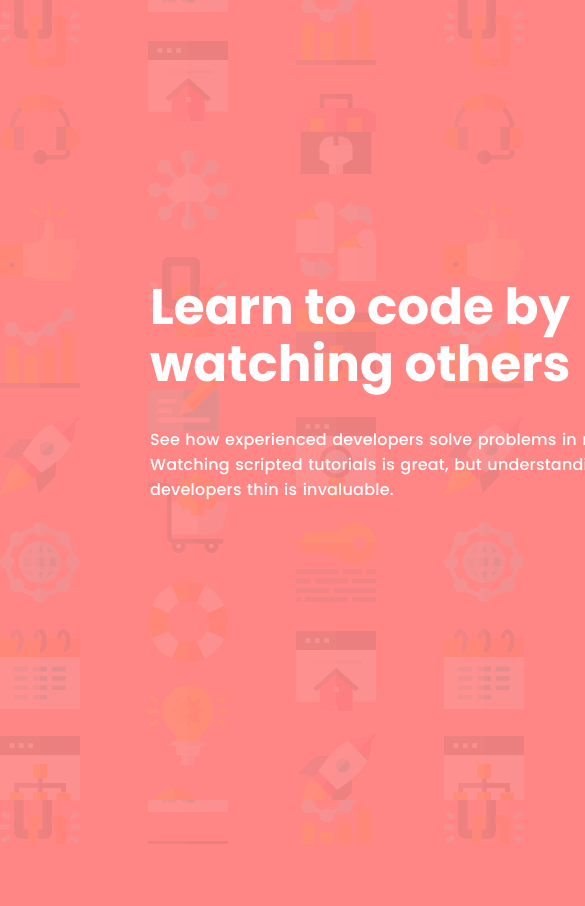
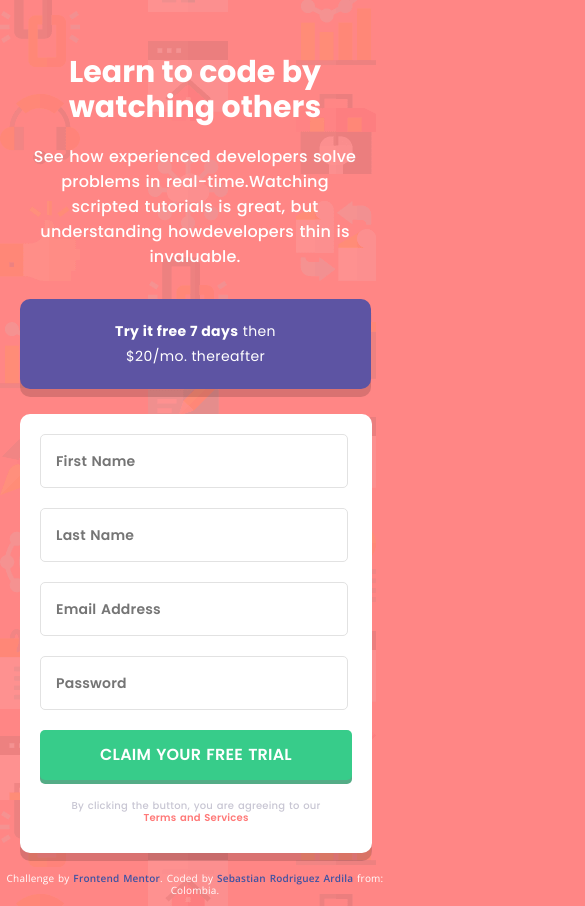
Before and after one commit to sebasrodri237/Frontend-mentor-intro-component-with-signup-form-master, a plain HTML site: page index.html in a window 390 px wide. Shown: the top 906 px of the page, 585 px wide, since content can reach past the window. Before the commit the page ends 844 px from the top, so only its background shows below. Drawn offline with nearby package versions, Linux system fonts and the light colour scheme.

Commit message:
Responsive design, done

```diff
--- a/css/module.css
+++ b/css/module.css
@@ -3,7 +3,7 @@
     border: 1px solid #000000;
     font-size: 16px;
     margin-bottom: 20px;
-    padding: 0px 20px;
+    padding: 0px 10px;
     height: 30px;
 }
 .button{
--- /dev/null
+++ b/css/responsive.css
@@ -0,0 +1,57 @@
+@media only screen and (max-width: 728px) {
+
+    .container{
+
+        width: auto;
+        display: block;
+    }
+    .main-text__break--mobile{
+
+        display: initial;
+    }
+    .main-text__break--desktop{
+
+        display: none;
+    }
+    .main-text{
+
+        width: auto;
+        text-align: center;
+    }
+    .main-text__title{
+
+        font-size: 30px;
+    }
+    .main-text__text{
+
+        font-size: 16px;
+        width: auto;
+    }
+    .try{
+        width: 90%;
+        margin-left: 20px;
+    }
+    .try__title{
+
+        width: 80%;
+        height: 50px;
+        line-height: 25px;
+    }
+    .register-container{
+
+        width: 80%;
+        padding: 20px;
+        margin-left: 20px;
+    }
+    .input{
+
+        width: 90%;
+        padding-left: 15px;
+    }
+    .attribution{
+
+        margin-top: 10px;
+        font-size: 10px;
+        text-align: center;
+    }
+}
--- a/css/styles.css
+++ b/css/styles.css
@@ -3,11 +3,18 @@ body{
     background-image: url(../images/bg-intro-desktop.png);
     background-color: rgba(255,121,120,0.9);
 }
+.main-text__break--desktop{
+
+    display: initial;
+}
+.main-text__break--mobile{
+
+    display: none;
+}
 .main-text{
 
     font-family: 'Poppins', sans-serif;
     margin-top: 55px;
-
 }
 .main-text__title{
 
@@ -37,7 +44,7 @@ body{
     border-radius: 10px;
     text-align: center;
     height: 20px;
-    width: 470px;
+    width: 100%;
     color:#ffffff;
     font-size: 14px;
     font-weight: 400;
@@ -57,7 +64,7 @@ body{
 .input{
 
     height: 52px;
-    width: 430px;
+    width: 90%;
     border: 1px solid #E2E2E2;
     border-radius: 5px;
     font-size: 14px;
@@ -75,7 +82,7 @@ body{
 
     background-color: #37CC8A;
     box-shadow: 0px 4px 0px 0px rgba(84,172,134,1);
-    width: 470px;
+    width: 100%;
     font-size: 16px;
     font-weight: 600;
     font-family: 'Poppins', sans-serif;
--- a/index.html
+++ b/index.html
@@ -13,16 +13,17 @@
   <link rel="stylesheet" href="css/layout.css">
   <link rel="stylesheet" href="css/module.css">
   <link rel="stylesheet" href="css/styles.css">
+  <link rel="stylesheet" href="css/responsive.css">
 </head>
 <body>
   <section class="container">
     <section class="main-text">
       <h1 class="main-text__title">Learn to code by<br>watching others</h1>
-      <p class="main-text__text">See how experienced developers solve problems in real-time.<br>Watching scripted tutorials is great, but understanding how<br>developers thin is invaluable.</p>
+      <p class="main-text__text">See how experienced developers solve<br class="main-text__break--mobile">problems in real-time.<br class="main-text__break--desktop">Watching<br class="main-text__break--mobile">scripted tutorials is great, but<br class="main-text__break--mobile">understanding how<br class="main-text__break--desktop">developers thin is<br class="main-text__break--mobile">invaluable.</p>
   </section>
 
   <div class="try">
-    <h3 tabindex="0" class="try__title"><strong>Try it free 7 days</strong> then $20/mo. thereafter</h3>
+    <h3 tabindex="0" class="try__title"><strong>Try it free 7 days</strong> then<br class="main-text__break--mobile"> $20/mo. thereafter</h3>
   </div>
 
     <section class="register">
@@ -33,7 +34,7 @@
           <input aria-label="Mail" type="text" class="input" placeholder="Email Address">
           <input aria-label="Password" type="password" class="input" placeholder="Password">
           <button class="button">CLAIM YOUR FREE TRIAL</button>
-          <p class="register-container__terms">By clicking the button, you are agreeing to our<a class="register-container__link" href="#"> Terms and Services</a></p>
+          <p class="register-container__terms">By clicking the button, you are agreeing to our<a class="register-container__link" href="#"><br class="main-text__break--mobile"> Terms and Services</a></p>
         </form>
       </div>
     </section>
```
